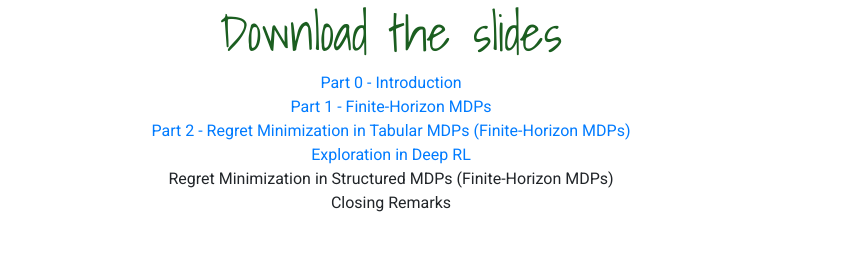
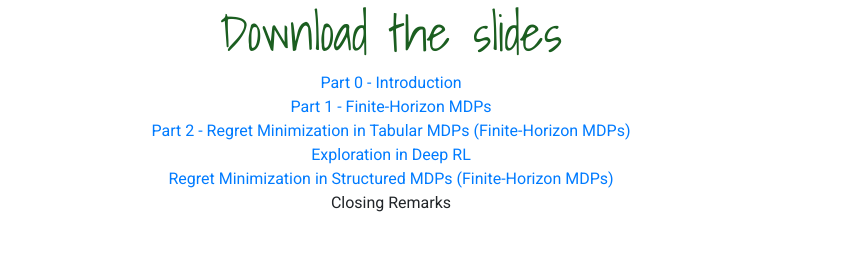
Before and after one commit to rlgammazero/rlgammazero.github.io, a plain HTML site: page index.html in a window 1280 px wide. Shown: the part 1005-1265 px from the top of the page, 439-1280 px from the left. Drawn offline with nearby package versions, Linux system fonts and the light colour scheme; some packages are replaced by stand-ins of ours.

Commit message:
Added part 3/4

```diff
--- a/index.html
+++ b/index.html
@@ -112,7 +112,7 @@
         <p style="margin-bottom:0px"><a href='./docs/2020_AAAI_tut_part1.pdf'>Part 1 - Finite-Horizon MDPs</a></p>
         <p style="margin-bottom:0px"><a href='./docs/2020_AAAI_tut_part2.pdf'>Part 2 - Regret Minimization in Tabular MDPs (Finite-Horizon MDPs)</a></p>
         <p style="margin-bottom:0px"><a href='./docs/2020_AAAI_tut_part3.pdf'>Exploration in Deep RL</a></p>
-        <p style="margin-bottom:0px">Regret Minimization in Structured MDPs (Finite-Horizon MDPs)</p>
+        <p style="margin-bottom:0px"><a href='./docs/2020_AAAI_tut_part4.pdf'>Regret Minimization in Structured MDPs (Finite-Horizon MDPs)</a></p>
         <p style="margin-bottom:0px">Closing Remarks</p>
       </div>
     </div>
```
Also changed, not shown: 1 other file.
